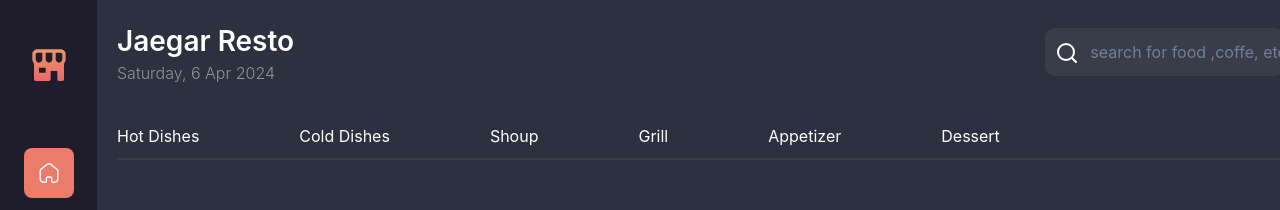
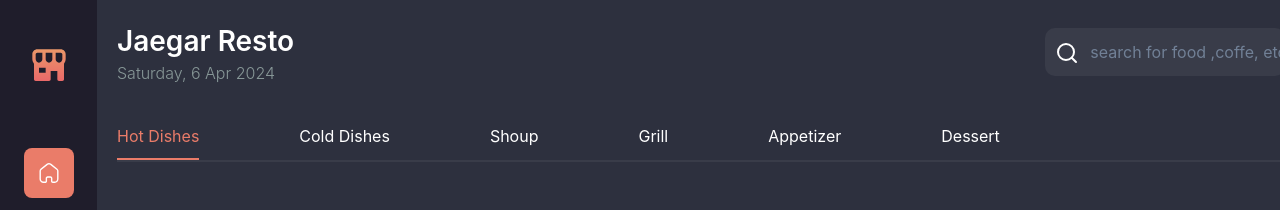
Before and after one commit to sulthanrizal/Point_Of_Sell, a React (Create React App) app: page / in a window 1280 px wide. Shown: the top 210 px of the page. Built offline with nearby package versions, Linux system fonts and the light colour scheme.

Commit message:
create PAGE HOME

```diff
--- a/src/@page/home/index.js
+++ b/src/@page/home/index.js
@@ -9,8 +9,8 @@ const Home = () => {
     const [ubahPageHome, setUbahPageHome] = useState(false)
     const date = new Date()
     const today = moment(date).format('dddd, D MMM YYYY')
-    const [bg, setBg] = useState(false)
-    let saveTitle = []
+    const [selectedBar, setSelectedBar] = useState("/hotdishes")
+
     return (
         <Box className="container-home">
             <Box className="header-home">
@@ -27,12 +27,11 @@ const Home = () => {
             <Box className="flex-navbar">
                 <Box className="navbar-title-box">
                     {
-                        BarHome.map((item, index) => {
-                            saveTitle.push(item)
-                            const data = saveTitle.map((ee, panjang) => panjang)
-                            // console.log(item?.titleBar)
+                        BarHome.map((item) => {
                             return (
-                                <Box className="navbar-title" style={{ color: bg && index == data?.length - 1 ? 'blue' : '' }} onClick={() => { setBg(true) }} >
+                                <Box
+                                    onClick={() => setSelectedBar(item?.path)}
+                                    className={`navbar-title ${selectedBar === item?.path && "selected-navbar"}`}  >
                                     {item?.titleBar}
                                 </Box>
                             )
```
